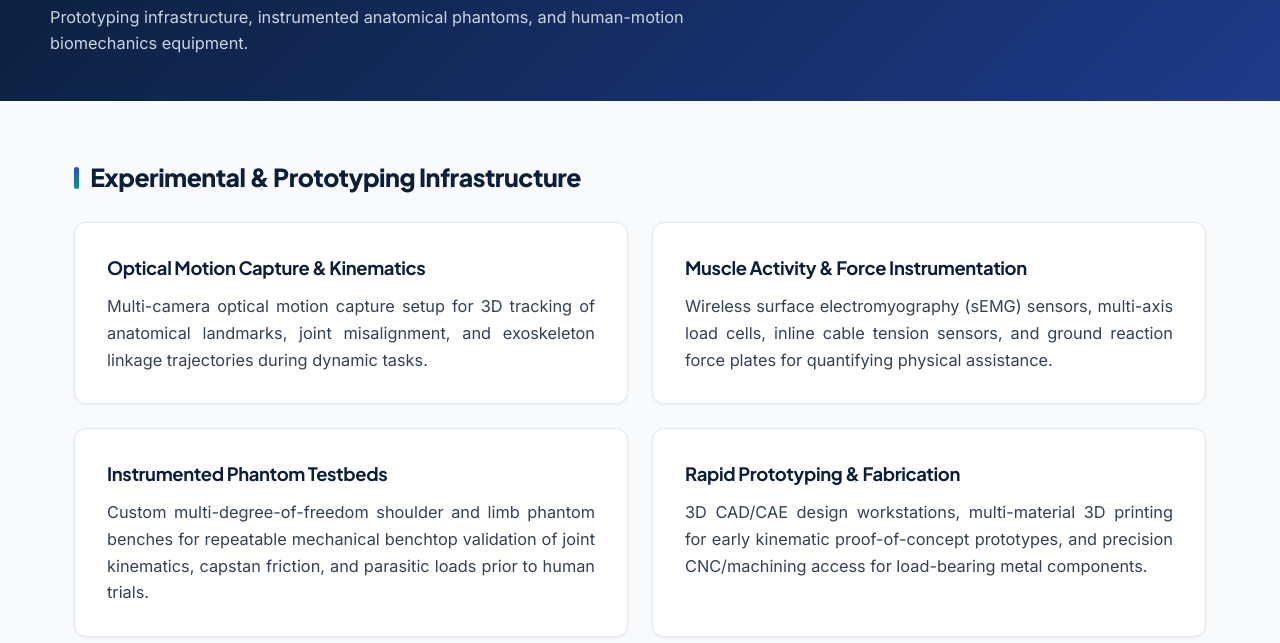
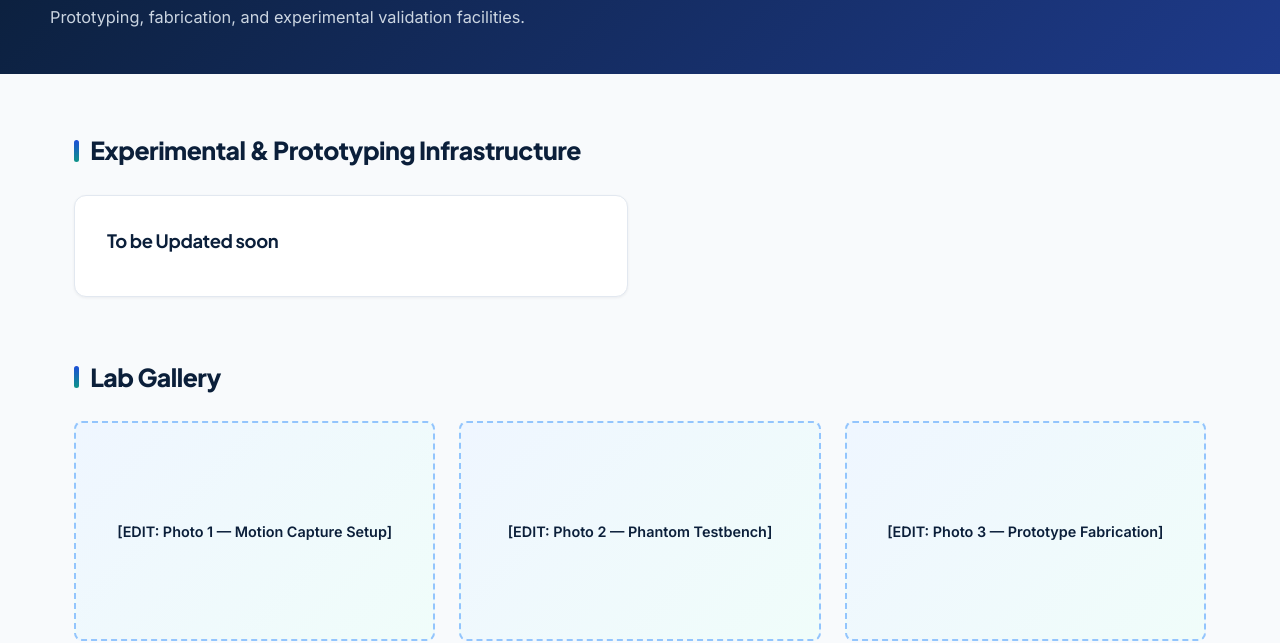
Before and after one commit to AvinashSPramod/AMWR-Lab, a plain HTML site: page facilities.html in a window 1280 px wide. Shown: the part 181-824 px from the top of the page. Drawn offline with Linux system fonts and the light colour scheme.

Commit message:
Update facilities.html

```diff
--- a/facilities.html
+++ b/facilities.html
@@ -40,7 +40,7 @@
   <div class="page-banner">
     <div class="page-banner-inner">
       <h1>Facilities &amp; Instrumentation</h1>
-      <p>Prototyping infrastructure, instrumented anatomical phantoms, and human-motion biomechanics equipment.</p>
+      <p>Prototyping, fabrication, and experimental validation facilities.</p>
     </div>
   </div>
 
@@ -50,12 +50,12 @@
       <h2 class="section-heading">Experimental &amp; Prototyping Infrastructure</h2>
       <div class="grid-2">
         <div class="card">
-          <h3>Optical Motion Capture &amp; Kinematics</h3>
-          <p>
+          <h3>To be Updated soon</h3>
+         <!--- <p>
             Multi-camera optical motion capture setup for 3D tracking of anatomical landmarks, joint misalignment, and exoskeleton linkage trajectories during dynamic tasks.
-          </p>
+          </p> --->
         </div>
-        <div class="card">
+       <!--- <div class="card">
           <h3>Muscle Activity &amp; Force Instrumentation</h3>
           <p>
             Wireless surface electromyography (sEMG) sensors, multi-axis load cells, inline cable tension sensors, and ground reaction force plates for quantifying physical assistance.
@@ -73,7 +73,7 @@
             3D CAD/CAE design workstations, multi-material 3D printing for early kinematic proof-of-concept prototypes, and precision CNC/machining access for load-bearing metal components.
           </p>
         </div>
-      </div>
+      </div> ---->
     </section>
 
     <section>
```
